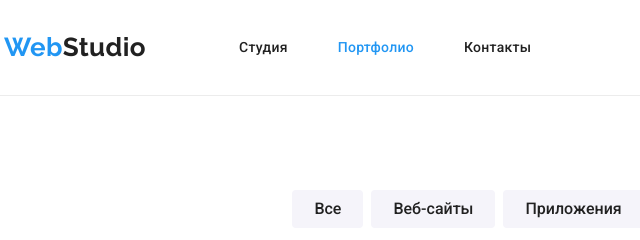
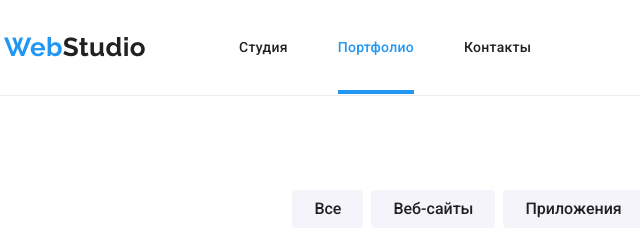
Before and after one commit to absoul345/goit-markup-hw-06, a plain HTML site: page portfolio.html in a window 1280 px wide. Shown: the top 240 px of the page, 51-691 px from the left. Drawn offline with nearby package versions, Linux system fonts and the light colour scheme.

Commit message:
current плашка

```diff
--- a/css/style.css
+++ b/css/style.css
@@ -191,6 +191,13 @@ img {
 .site-nav a.link.current {
   color: var(--accent-color);
 }
+
+.site-nav a.link.current::after {
+  opacity: 1;
+}
+
+
+
 
 /* ______________Contacts_____________ */
 .contacts-title {
```
